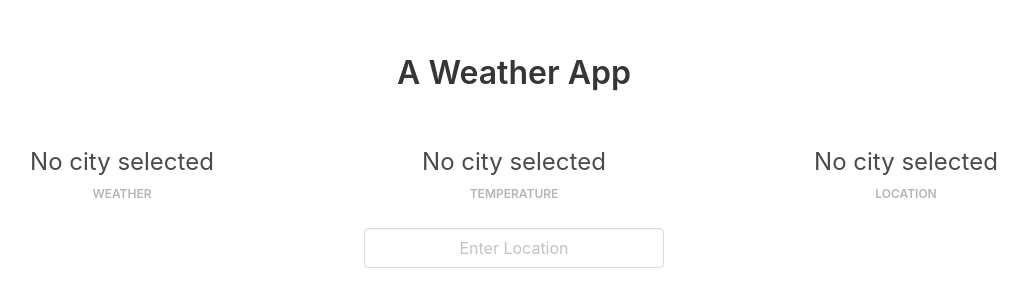
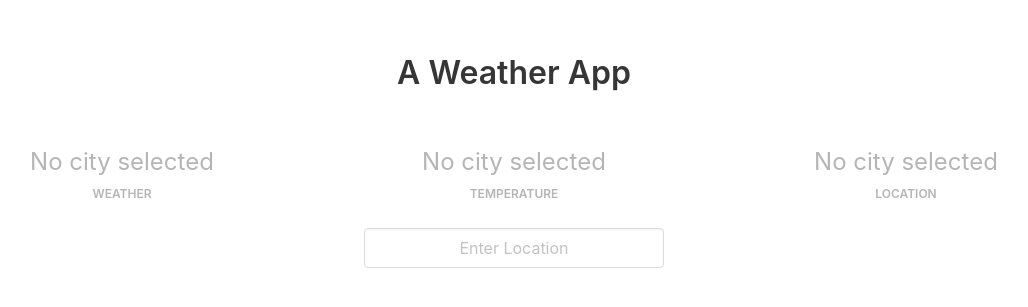
Before and after one commit to noxolica/weather-app, a website: page public/index.html in a window 1280 px wide. Shown: the part 239-546 px from the top of the page, without its empty margins (126-1154 px from the left). Drawn offline with nearby package versions, Linux system fonts and the light colour scheme; some packages are replaced by stand-ins of ours.

Commit message:
styled the pre-fetch data placeholders

```diff
--- a/public/index.html
+++ b/public/index.html
@@ -23,17 +23,17 @@
         <div class="columns">
           <!-- weather -->
           <div class="column has-text-centered">
-            <div class="is-size-4" data-weather>No city selected</div>
+            <div class="is-size-4 has-text-grey-light" data-weather>No city selected</div>
             <span class="is-uppercase has-text-weight-semibold is-size-7 has-text-grey-light">Weather</span>
           </div>
           <!-- temperature -->
           <div class="column has-text-centered">
-            <div class="is-size-4" data-temperature>No city selected</div>
+            <div class="is-size-4 has-text-grey-light" data-temperature>No city selected</div>
             <span class="is-uppercase has-text-weight-semibold is-size-7 has-text-grey-light">Temperature</span>
           </div>
           <!-- location -->
           <div class="column has-text-centered">
-            <div class="is-size-4" data-location>No city selected</div>
+            <div class="is-size-4 has-text-grey-light" data-location>No city selected</div>
             <span class="is-uppercase has-text-weight-semibold is-size-7 has-text-grey-light">Location</span>
           </div>
         </div>
--- a/public/js/script.js
+++ b/public/js/script.js
@@ -41,6 +41,11 @@ updateDisplay = (data, location) => {
   const locationNode = document.querySelector('[data-location]')
 
   weatherNode.textContent = data.summary
+  weatherNode.classList.remove("has-text-grey-light")
+
   temperatureNode.textContent = `${data.temperature} °C`
+  temperatureNode.classList.remove("has-text-grey-light")
+
   locationNode.textContent = location
+  locationNode.classList.remove("has-text-grey-light")
 }
```
